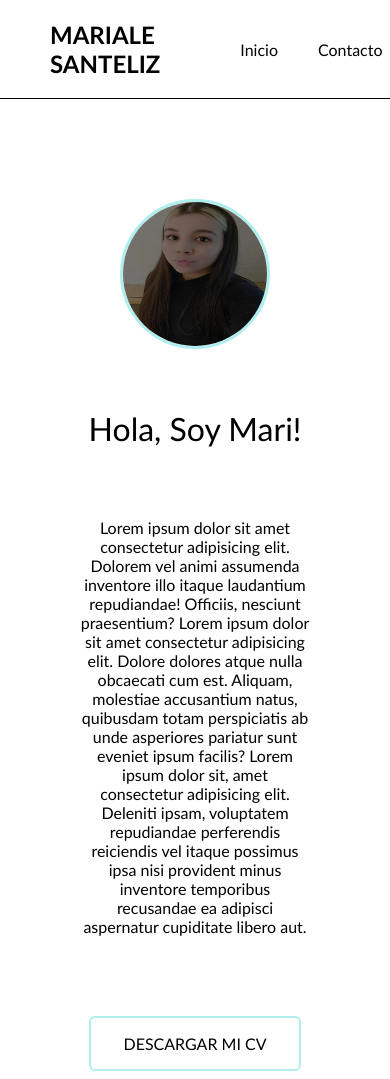
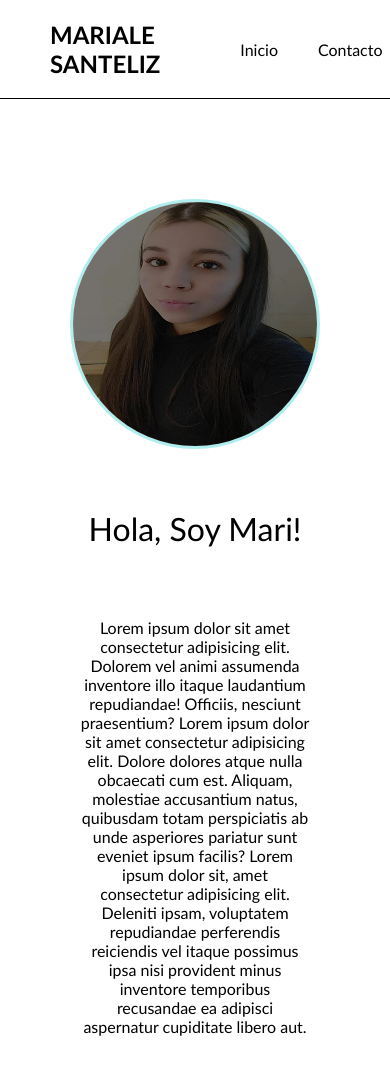
Before and after one commit to MarialeSanteliz/ProyectoPaLante, a plain HTML site: page index.html in a window 390 px wide. Shown: the top 1079 px of the page. Drawn offline with Linux system fonts and the light colour scheme.

Commit message:
Proyecto

```diff
--- a/css/styles.css
+++ b/css/styles.css
@@ -111,6 +111,7 @@ main{
 /* content1 */
 .content-1{
     background: #afeeee;
+    border-radius: 20px;
 }
 .text-content1{
     padding: 50px 20px;
@@ -194,6 +195,11 @@ a {
         display: flex;
         padding: 0px 20px;
     }
+    .content-logo{
+        width: 250px;
+        height: 250px;
+
+    }
 
 
 }
```
